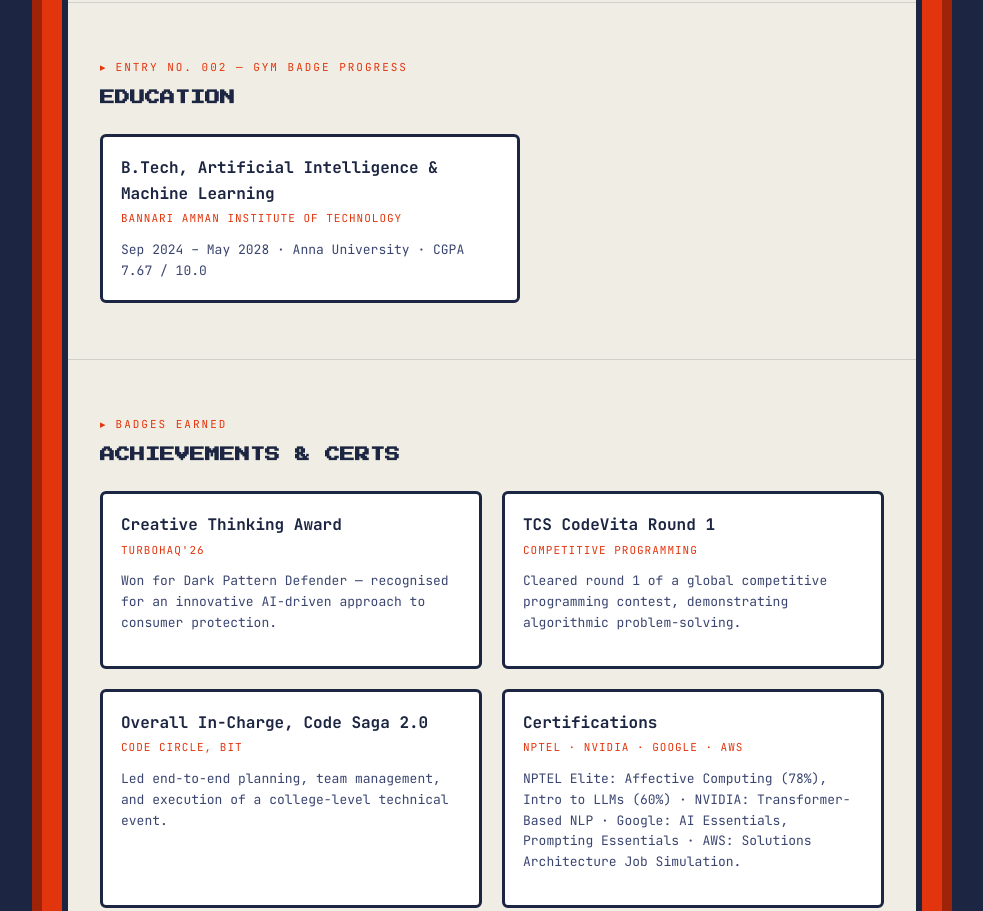
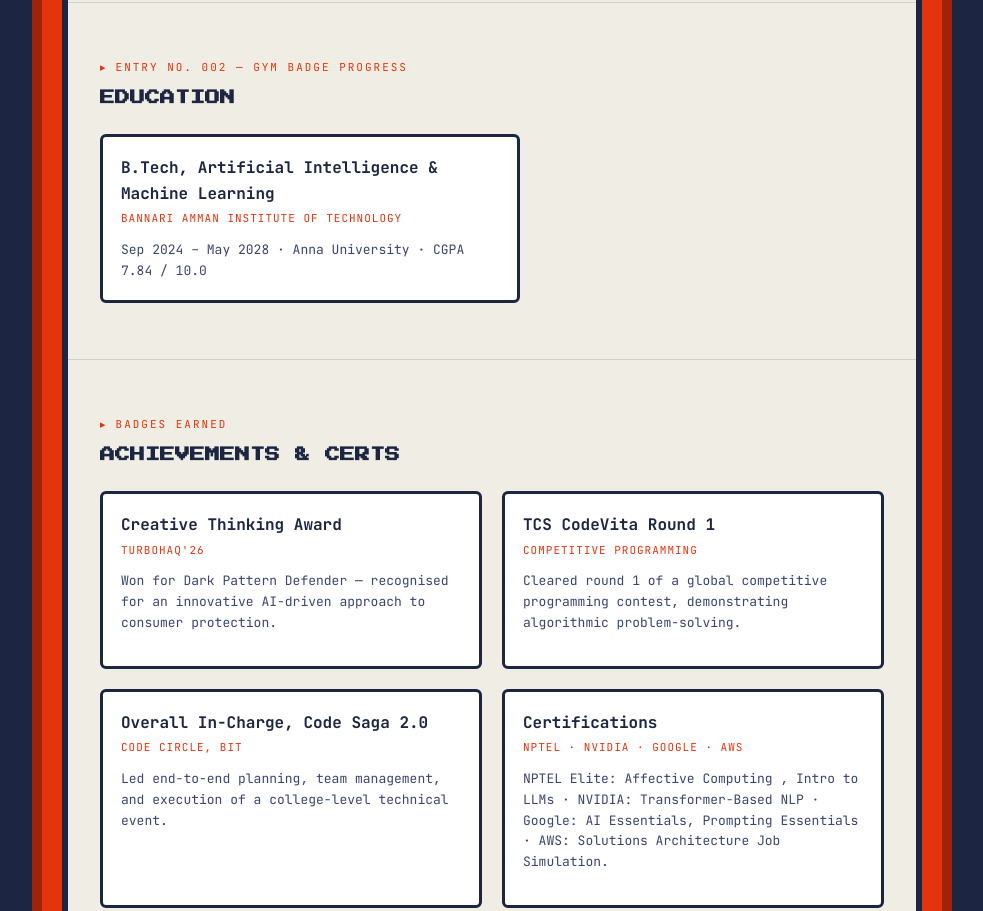
Before and after one commit to Sree-26/Portfolio, a plain HTML site: page index.html in a window 1280 px wide. Shown: the part 1697-2608 px from the top of the page, without its empty margins (148-1131 px from the left). Drawn offline with Linux system fonts and the light colour scheme.

Commit message:
Update CGPA and certification details in index.html
Updated CGPA and certification descriptions in the education and achievements sections.

```diff
--- a/index.html
+++ b/index.html
@@ -406,7 +406,7 @@
       <div class="entry" style="max-width:420px;">
         <div class="entry-name">B.Tech, Artificial Intelligence &amp; Machine Learning</div>
         <div class="entry-type">Bannari Amman Institute of Technology</div>
-        <div class="entry-desc" style="margin-bottom:0;">Sep 2024 – May 2028 · Anna University · CGPA 7.67 / 10.0</div>
+        <div class="entry-desc" style="margin-bottom:0;">Sep 2024 – May 2028 · Anna University · CGPA 7.84 / 10.0</div>
       </div>
     </section>
 
@@ -432,7 +432,7 @@
         <div class="entry">
           <div class="entry-name">Certifications</div>
           <div class="entry-type">NPTEL · NVIDIA · Google · AWS</div>
-          <div class="entry-desc">NPTEL Elite: Affective Computing (78%), Intro to LLMs (60%) · NVIDIA: Transformer-Based NLP · Google: AI Essentials, Prompting Essentials · AWS: Solutions Architecture Job Simulation.</div>
+          <div class="entry-desc">NPTEL Elite: Affective Computing , Intro to LLMs · NVIDIA: Transformer-Based NLP · Google: AI Essentials, Prompting Essentials · AWS: Solutions Architecture Job Simulation.</div>
         </div>
       </div>
     </section>
```
